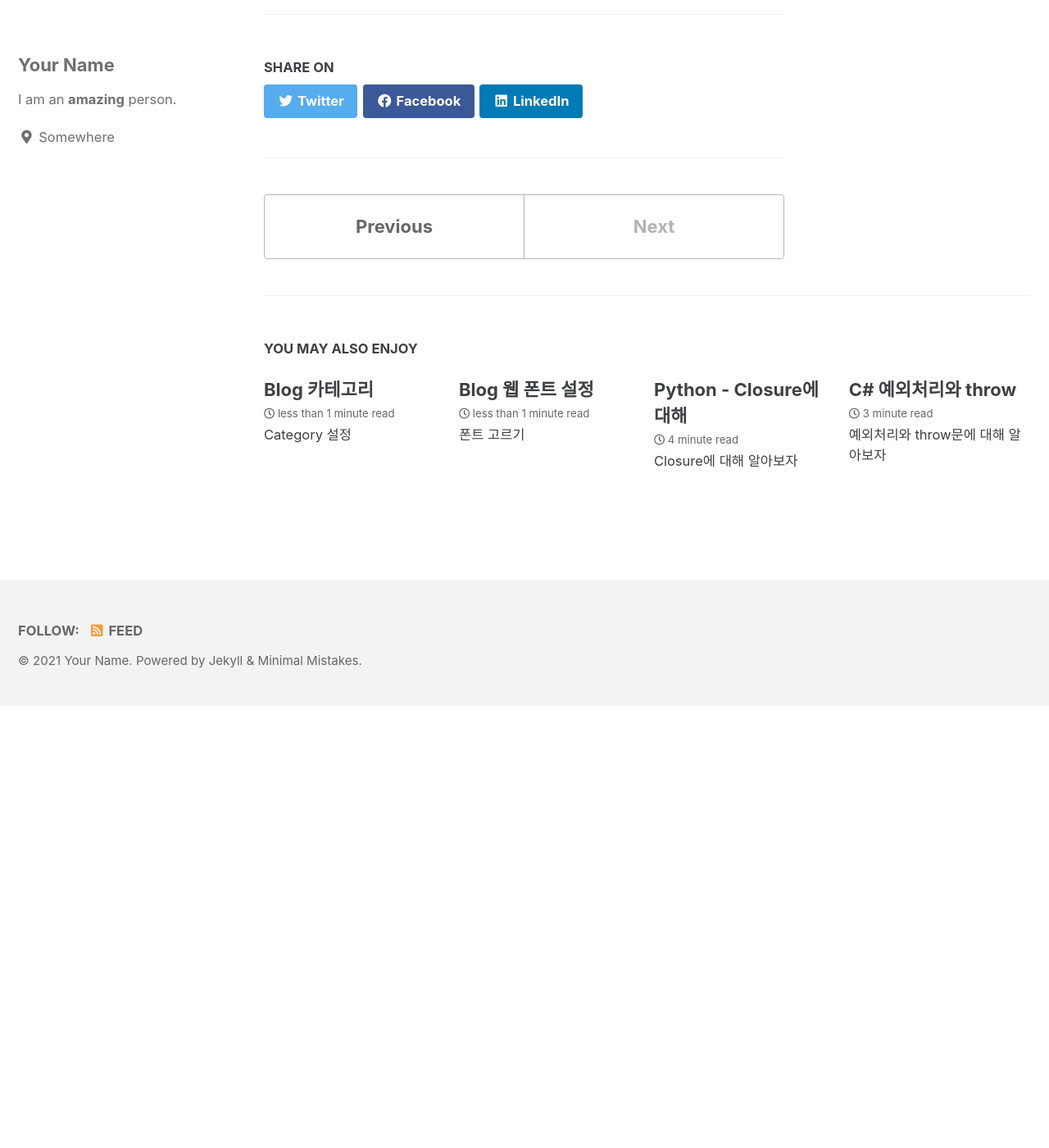
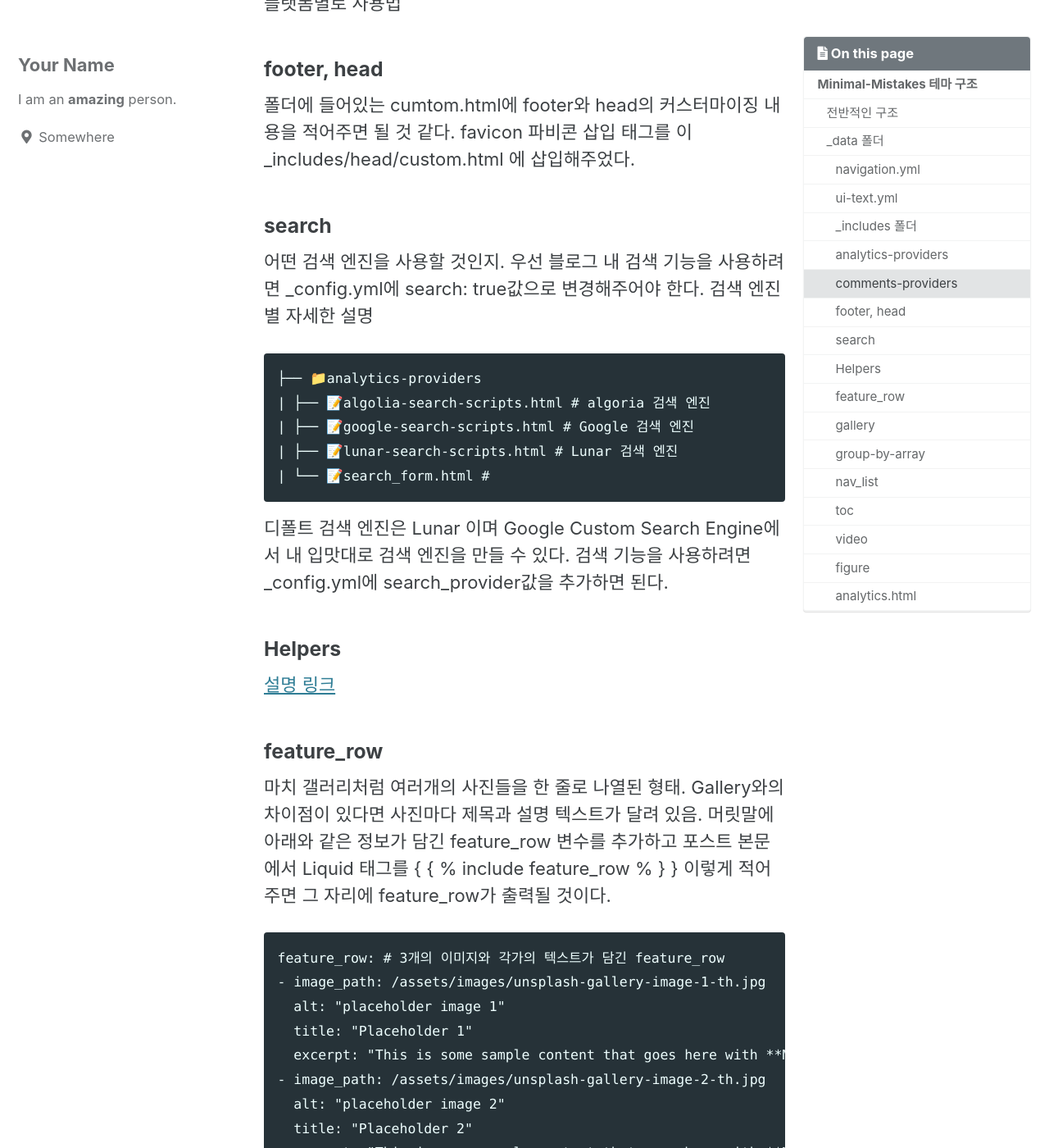
Before and after one commit to jongkyuu/jongkyuu.github.io, a Jekyll site: the page built from _posts/2021-12-21-Blog_Minimal_mistakes_structure.md, in a window 1280 px wide and 1400 px high, scrolled down 4642 px. Shown: the whole window at 82% size. Built offline with Jekyll 4.4.1, drawn with Linux system fonts in a browser that asks for light colours; cached includes are drawn as plain includes; before the commit the page ends 5503 px from its top, so only the background shows below that; some of the changed text lies outside the part shown.

Commit message:
블로그 카테고리 ....

````diff
--- a/_posts/2021-12-21-Blog_Minimal_mistakes_structure.md
+++ b/_posts/2021-12-21-Blog_Minimal_mistakes_structure.md
@@ -67,7 +67,7 @@ main:
 
 상단 메뉴바의 링크이다. 예를들어 Quick-Start Guide를 누르면 Minimal Mistakes 문서 페이지로 이동한다.
 
-### ui-text.ymlPermalink
+### ui-text.yml
 
 각국 언어별로 어떤 텍스트로 표시되는지를 나열한 문서이다.
 
@@ -121,7 +121,7 @@ main:
 |  └── 📝toc.html                #
 ```
 
-### analytics-providersPermalink
+### analytics-providers
 
 어떤 analytics 플랫폼을 사용할 것인지.
 
@@ -144,3 +144,127 @@ analytics:
 ```
 
 provider에 사용할 analytics에 맞는 html 파일 이름을 문자열로 적어준다. 구글 analytics 말고 다른 analytics를 사용하려면 provider: custom을 한 후 custom.html에 그 analytics의 embed code를 추가해 준다.
+
+### comments-providers
+
+어떤 댓글 플랫폼을 사용할 것인지. ex) disqus, facebook, …
+마찬가지로 custom.html은 \_includes/comments-providers에 없는 댓글 플랫폼을 사용하려 할 때 여기에 embeded code를 추가해주자. 플랫폼별로 사용법
+
+### footer, head
+
+폴더에 들어있는 cumtom.html에 footer와 head의 커스터마이징 내용을 적어주면 될 것 같다. favicon 파비콘 삽입 태그를 이 \_includes/head/custom.html 에 삽입해주었다.
+
+### search
+
+어떤 검색 엔진을 사용할 것인지. 우선 블로그 내 검색 기능을 사용하려면 \_config.yml에 search: true값으로 변경해주어야 한다. 검색 엔진 별 자세한 설명
+
+```
+├── 📁analytics-providers
+| ├── 📝algolia-search-scripts.html # algoria 검색 엔진
+| ├── 📝google-search-scripts.html # Google 검색 엔진
+| ├── 📝lunar-search-scripts.html # Lunar 검색 엔진
+| └── 📝search_form.html #
+```
+
+디폴트 검색 엔진은 Lunar 이며 Google Custom Search Engine에서 내 입맛대로 검색 엔진을 만들 수 있다. 검색 기능을 사용하려면 \_config.yml에 search_provider값을 추가하면 된다.
+
+### Helpers
+
+[설명 링크](https://mmistakes.github.io/minimal-mistakes/docs/helpers/)
+
+### feature_row
+
+마치 갤러리처럼 여러개의 사진들을 한 줄로 나열된 형태. Gallery와의 차이점이 있다면 사진마다 제목과 설명 텍스트가 달려 있음. 머릿말에 아래와 같은 정보가 담긴 feature_row 변수를 추가하고 포스트 본문에서 Liquid 태그를 { { % include feature_row % } } 이렇게 적어주면 그 자리에 feature_row가 출력될 것이다.
+
+```
+feature_row: # 3개의 이미지와 각가의 텍스트가 담긴 feature_row
+- image_path: /assets/images/unsplash-gallery-image-1-th.jpg
+  alt: "placeholder image 1"
+  title: "Placeholder 1"
+  excerpt: "This is some sample content that goes here with **Markdown** formatting."
+- image_path: /assets/images/unsplash-gallery-image-2-th.jpg
+  alt: "placeholder image 2"
+  title: "Placeholder 2"
+  excerpt: "This is some sample content that goes here with **Markdown** formatting."
+  url: "#test-link"
+  btn_label: "Read More"
+  btn_class: "btn--inverse"
+- image_path: /assets/images/unsplash-gallery-image-3-th.jpg
+  title: "Placeholder 3"
+  excerpt: "This is some sample content that goes here with **Markdown** formatting."
+```
+
+### gallery
+
+feature_row와 다르게 텍스트 없이 한 줄에 사진 여러개만 있다. feature_row와 똑같은 방법으로 쓰면 된다. 머릿말에 각 이미지들의 url, path, alt, title 정보가 담긴 gallery 변수 지정해주고 본문에서 Liquid 태그로 출력.
+
+### group-by-array
+
+[사용방법 링크](https://github.com/mushishi78/jekyll-group-by-array)
+
+### nav_list
+
+메뉴 상단바 리스트. 아래와 같이 \_data 폴더에 있는 navigation.yml 에 예를 들어 foo라는 이름의 네비게이션을 작성한다고 가정하자. Parent Link 1, 2라는 이름의 페이지가 상단 메뉴바에 생길 것이고 각각의 자식 페이지는 child-1,2-page, child-1,2,3-page가 될 것이다. 이러고 포스트 머리말에 side bar : nav : "foo" 혹은 포스트 본문에 { % include nav_list nav="foo" % }을 써주면 foo라는 이름으로 지정한 네비게이션이 삽입될 것이다.
+
+```
+# \_data/navigation.yml
+foo:
+
+- title: "Parent Link 1"
+  url: /parent-1-page-url/
+  children:
+
+  - title: "Child Link 1"
+    url: /child-1-page-url/
+  - title: "Child Link 2"
+    url: /child-2-page-url/
+
+- title: "Parent Link 2"
+  url: /parent-2-page-url/
+  children: - title: "Child Link 1"
+  url: /child-1-page-url/ - title: "Child Link 2"
+  url: /child-2-page-url/ - title: "Child Link 3"
+  url: /child-3-page-url/
+```
+
+### toc
+
+toc 목차를 사용하고 싶다면 머릿말에 toc: true를 지정
+
+### video
+
+Youtube, Vimeo 같은 비디오를 embeding 하는 helper. 유튜브의 경우 영상의 긴 url 말고 짧은 url을 따서 url의 뒷부분을 id로 넣어준다.
+
+```
+예를 들어 https://youtu.be/XsxDH4HcOWA url을 가진 유튜브 영상이라면
+
+{% include video id="XsxDH4HcOWA" provider="youtube" %}
+
+_include 파일에 있는 video helper 코드를 재사용하여 삽입
+
+```
+
+\_include 파일에 있는 video helper 코드를 재사용하여 삽입한다. helper내의 id, provider 값은 각각 짧은 url과 youtube로 설정해준다. `?start=110`을 붙여주면 유튜브 영상이 110초부터 재생되게끔 할 수 있다.
+Vimeo와 Google Drive에 있는 영상도 비슷한 방법으로 embeding 하면 된다.
+
+### figure
+
+한 개의 이미지 요소를 생성한다.
+
+```
+{% include figure image_path="/assets/images/unsplash-image-10.jpg" alt="this is a placeholder image" caption="This is a figure caption." %}
+```
+
+image_path는 필수이며 alt와 caption은 옵션이다. Liquid 태그로 include figure 이미지를 불러오는 역할을 하는 HTML 코드가 담겨있는 figure가 불러와진다.
+
+### analytics.html
+
+```
+analytics:
+provider: "google-gtag"
+google:
+tracking_id: "UA-1234567-8"
+anonymize_ip: false # default
+```
+
+이렇게 yml 형식으로 써서 analytics.html에 애널리틱스의 provider 정보와 tracking_id, anonymize_ip 정보를 넘겨준다.
````
